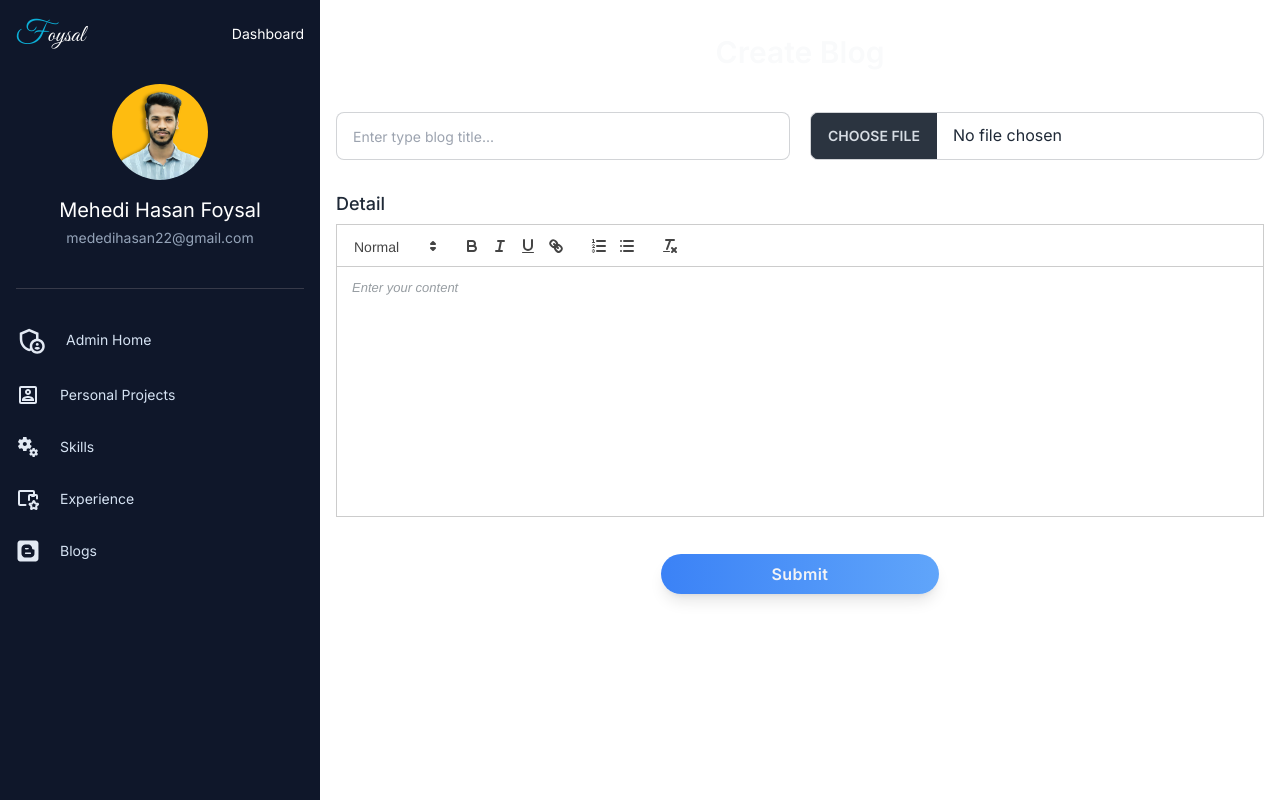
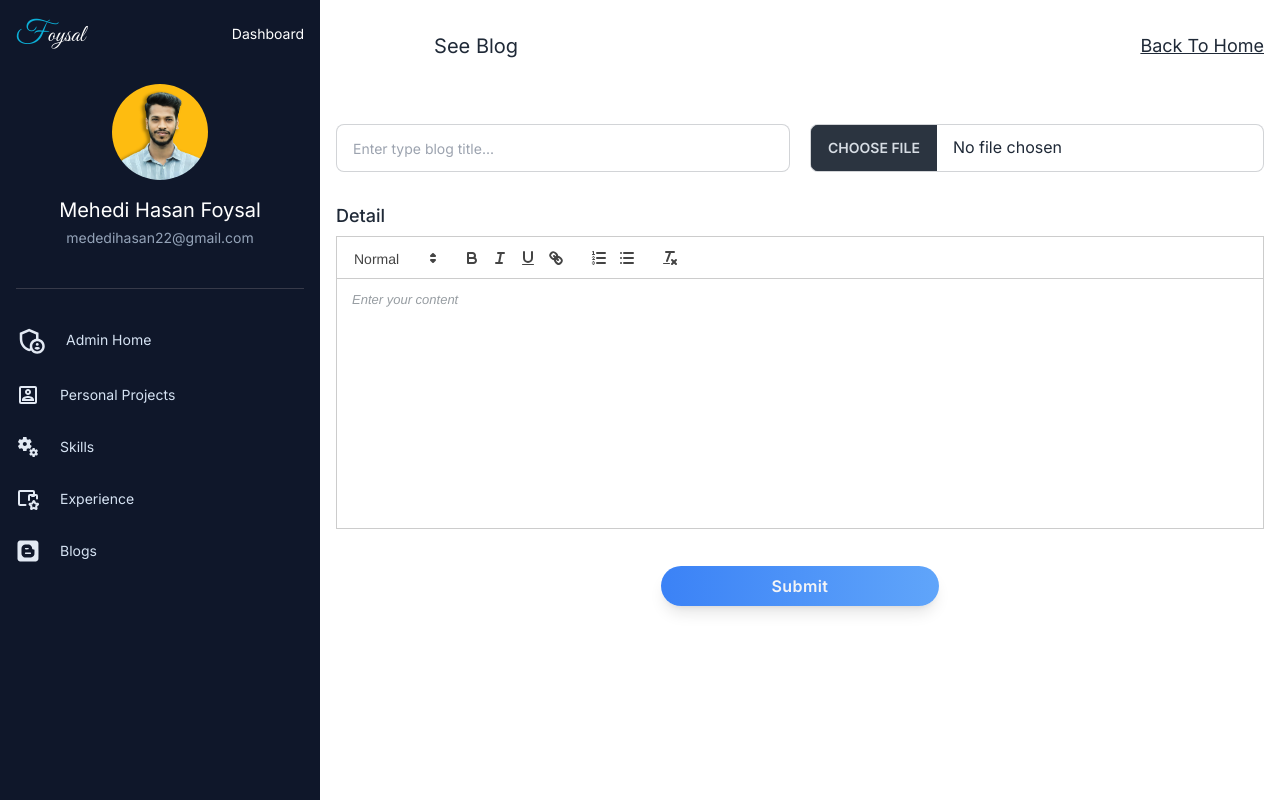
Before and after one commit to mehedihasan8/portfolio-web-site-dashboard, a React (Vite) app: page /blog in a window 1280 px wide. Built offline with nearby package versions, Linux system fonts and the light colour scheme.

Commit message:
add base api

```diff
--- a/src/Redux/api/baseApi.js
+++ b/src/Redux/api/baseApi.js
@@ -2,9 +2,8 @@ import { createApi, fetchBaseQuery } from "@reduxjs/toolkit/query/react";
 import { getUserInfo } from "../../Services/Action/auth.services";
 
 const baseQuery = fetchBaseQuery({
-  baseUrl: "http://localhost:5000/api",
-  // baseUrl:
-  // "https://portfolio-website-server-side-production.up.railway.app/api",
+  // baseUrl: "http://localhost:5000/api",
+  baseUrl: "https://protfolio-backend-eight.vercel.app/api",
   credentials: "include",
   prepareHeaders: (headers) => {
     const token = getUserInfo();
--- a/src/Redux/features/blog/blogApi.js
+++ b/src/Redux/features/blog/blogApi.js
@@ -3,15 +3,15 @@ import { baseApi } from "../../api/baseApi";
 const blogApi = baseApi.injectEndpoints({
   endpoints: (builder) => ({
     createBlog: builder.mutation({
-      query: (userInfo) => ({
-        url: "/blogs/createBlog",
+      query: (dataInfo) => ({
+        url: "/blogs",
         method: "POST",
-        body: userInfo,
+        body: dataInfo,
       }),
     }),
     getBlogs: builder.query({
       query: () => ({
-        url: "/blogs/getBlogs",
+        url: "/blogs",
         method: "GET",
       }),
     }),
--- a/src/Redux/features/skills/skills.Api.js
+++ b/src/Redux/features/skills/skills.Api.js
@@ -11,7 +11,7 @@ const skillsApi = baseApi.injectEndpoints({
     }),
     getSkills: builder.query({
       query: () => ({
-        url: "/skill",
+        url: "/skill/dashboard",
         method: "GET",
       }),
     }),
--- a/src/pages/blog/Blog.jsx
+++ b/src/pages/blog/Blog.jsx
@@ -2,13 +2,19 @@ import { useState } from "react";
 import { toast } from "sonner";
 import ReactQuill from "react-quill";
 import "react-quill/dist/quill.snow.css"; // Import the Quill CSS for proper styling
+import { uploadToImgBB } from "../../Services/Cloud/ImbBB";
+import { useCreateBlogMutation } from "../../Redux/features/blog/blogApi";
+import { Link } from "react-router-dom";
+import GetAllBlog from "./GetAllBlog";
 
 const Blog = () => {
   const [loading, setLoading] = useState(false);
+  const [isVisible, setIsVisible] = useState(true);
+
   const [photos, setPhotos] = useState([]);
   const [detail, setDetail] = useState("");
   const [title, setTitle] = useState("");
-  // const [createFunction] = useCreateBlogMutation();
+  const [createBlog] = useCreateBlogMutation();
 
   const handlerSubmit = async () => {
     setLoading(true);
@@ -26,25 +32,49 @@ const Blog = () => {
       return toast.error("Title is missing");
     }
 
-    // const image = await cloudINary(photos[0]);
+    const image = await uploadToImgBB(photos[0]);
 
     const info = {
       title,
-      detail,
+      content: detail,
+      image,
     };
-    console.log({ info });
 
-    // const res = await createFunction(info);
+    await createBlog(info);
 
     setLoading(false);
   };
 
   return (
-    <div className="w-full px-4 pb-24">
-      <h2 className="text-[30px] font-semibold text-gray-50 text-center mt-10 pb-4">
-        Create Blog
-      </h2>
-      <h1>{detail}</h1>
+    <div className="w-full px-4 pb-24 pt-8">
+      <div className="flex justify-between items-center pb-8">
+        <div className="flex items-center gap-3">
+          <h1
+            onClick={() => setIsVisible(true)}
+            className={`${
+              isVisible ? "underline text-white" : ""
+            } text-xl transition-all cursor-pointer`}
+          >
+            Add Blog
+          </h1>
+          <h1
+            onClick={() => setIsVisible(false)}
+            className={`${
+              isVisible ? "" : "underline text-white"
+            } text-xl transition-all cursor-pointer`}
+          >
+            See Blog
+          </h1>
+        </div>
+        <Link to={"/"}>
+          <h1 className="text-primaryColor underline text-lg hover:text-blue-600 transition-all">
+            Back To Home
+          </h1>
+        </Link>
+      </div>
+
+      {isVisible ? (
+        <div>
           <section className="flex justify-between items-center gap-5">
             <div className="text-center my-5 w-2/4">
               <input
@@ -83,7 +113,10 @@ const Blog = () => {
             </div>
           </section>
 
-      <section onClick={() => handlerSubmit()} className="text-center mt-20">
+          <section
+            onClick={() => handlerSubmit()}
+            className="text-center mt-20"
+          >
             {loading ? (
               <button className="w-full md:w-[30%] mx-auto flex justify-center bg-gradient-to-r from-blue-500 to-blue-400 hover:shadow-lg text-gray-100 rounded-full tracking-wide font-semibold shadow-lg cursor-pointer transition ease-in duration-500 py-2 px-5">
                 <span className="loading loading-dots loading-md"></span>
@@ -95,6 +128,10 @@ const Blog = () => {
             )}
           </section>
         </div>
+      ) : (
+        <GetAllBlog />
+      )}
+    </div>
   );
 };
 
--- /dev/null
+++ b/src/pages/blog/GetAllBlog.jsx
@@ -0,0 +1,58 @@
+import { useGetBlogsQuery } from "../../Redux/features/blog/blogApi";
+
+const GetAllBlog = () => {
+  const { data } = useGetBlogsQuery(undefined);
+  console.log(data);
+  const deleteHandler = () => {
+    console.log("data");
+  };
+  return (
+    <div>
+      <div className="overflow-x-auto border border-gray-500">
+        <table className="table">
+          <thead>
+            <tr>
+              <th>No</th>
+              <th>Company Name</th>
+              <th>Job Type</th>
+              <th>Duration</th>
+              <th>Position</th>
+              <th className="text-center">Action</th>
+            </tr>
+          </thead>
+          <tbody>
+            {/* row 1 */}
+            {data?.data?.map((blog, i) => (
+              <tr key={i} className="hover:bg-[#0F172A] transition-all">
+                <th>{i + 1}</th>
+                <td>{blog?.title}</td>
+                <td>
+                  <p
+                    dangerouslySetInnerHTML={{
+                      __html:
+                        blog?.content.length > 140
+                          ? blog?.content.slice(0, 140) + "..."
+                          : blog?.content,
+                    }}
+                  />
+                </td>
+                <td>{blog?.duration}</td>
+                <td>{blog?.position}</td>
+                <td className="text-center">
+                  <p
+                    onClick={() => deleteHandler(blog?._id)}
+                    className="cursor-pointer hover:underline w-fit mx-auto"
+                  >
+                    Delete
+                  </p>
+                </td>
+              </tr>
+            ))}
+          </tbody>
+        </table>
+      </div>
+    </div>
+  );
+};
+
+export default GetAllBlog;
--- a/src/pages/skill/Skill.jsx
+++ b/src/pages/skill/Skill.jsx
@@ -43,7 +43,7 @@ const Skill = () => {
 
   const deleteHandler = async (id) => {
     const res = await deletedSkill(id);
-    console.log(res);
+
     if (res?.data?.success === true) {
       toast.success("Skill Delete Successfull!");
       refetch();
```
Lines whose indentation alone changed are shown as unchanged.
